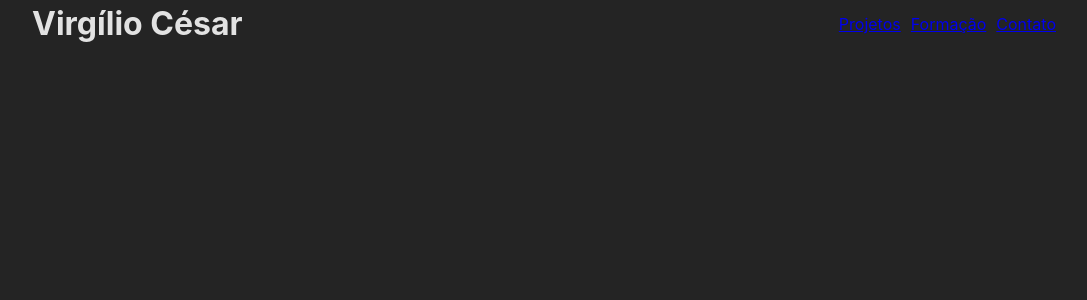
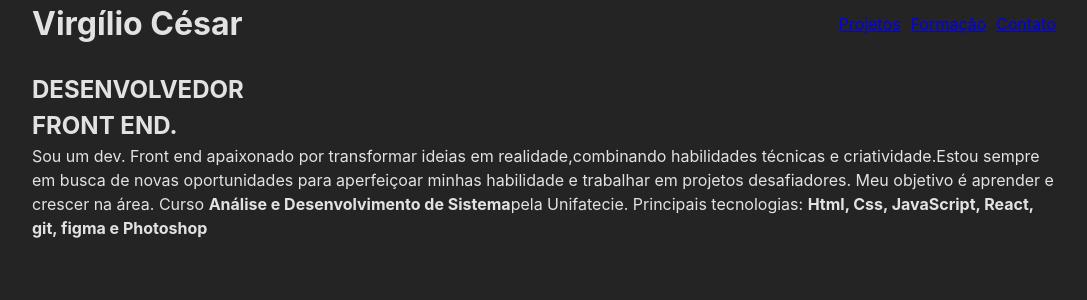
Before and after one commit to enjels/enjels.github.io, a React (Vite) app: page / in a window 1280 px wide. Shown: the top 300 px of the page, without its empty margins (96-1183 px from the left). Built offline with nearby package versions, Linux system fonts and the light colour scheme.

Commit message:
adicionando componente "Sobremim"

```diff
--- /dev/null
+++ b/src/components/Sobremim/Sobremim.jsx
@@ -0,0 +1,22 @@
+import "./Sobremim.css";
+const Sobremim = () => {
+  return (
+    <div className="Sobremim">
+      <img src="" alt="" />
+      <div>
+        <h2>
+          DESENVOLVEDOR <br/> FRONT END.
+        </h2>
+              <p>Sou um dev. Front end apaixonado por transformar ideias em
+                  realidade,combinando habilidades técnicas e criatividade.Estou
+                  sempre em busca de novas oportunidades para aperfeiçoar minhas
+                  habilidade e trabalhar em projetos desafiadores. Meu objetivo é
+                  aprender e crescer na área. Curso <b>Análise e Desenvolvimento de Sistema</b>
+                  pela Unifatecie. Principais tecnologias: <b>Html, Css, JavaScript, React, git, figma e Photoshop</b>
+        </p>
+      </div>
+    </div>
+  );
+};
+
+export default Sobremim;
--- a/src/components/container_Global/Container.jsx
+++ b/src/components/container_Global/Container.jsx
@@ -1,12 +1,14 @@
 import "./container.css"
 import Header from "../header/Header";
+import Sobremim from "../Sobremim/Sobremim";
 
 const Container = () => {
     return (
-        <div className="container">
-            <Header/>
-        </div>
-    )
+      <div className="container">
+        <Header />
+        <Sobremim/>
+      </div>
+    );
 
 };
 
```
Also changed, not shown: src/components/Sobremim/Sobremim.css (added).
